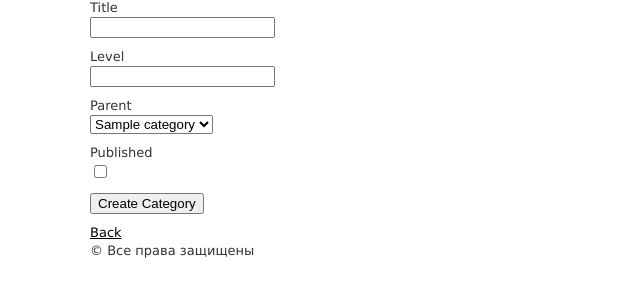
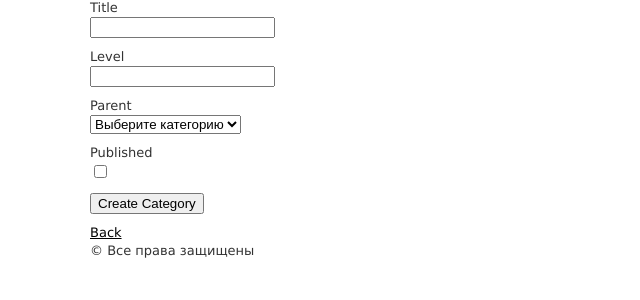
Before and after one commit to dfursenko/support_app, a Rails app: page /categories/new in a window 1280 px wide. Shown: the part 117-417 px from the top of the page, without its empty margins (0-640 px from the left). Run offline with Rails 7, Linux system fonts and the light colour scheme; tables that the repository leaves empty hold one stand-in row (values such as "Sample post"); style sheets or scripts are compiled from the project's sources.

Commit message:
add prompt to category parent select

```diff
--- a/app/views/categories/_form.html.slim
+++ b/app/views/categories/_form.html.slim
@@ -14,7 +14,7 @@
     = f.number_field :level
   .field
     = f.label :parent
-    = f.collection_select(:parent_id, Category.all, :id, :title)
+    = f.collection_select(:parent_id, Category.all, :id, :title, {prompt: "Выберите категорию"})
   .field
     = f.label :published
     = f.check_box :published
```
